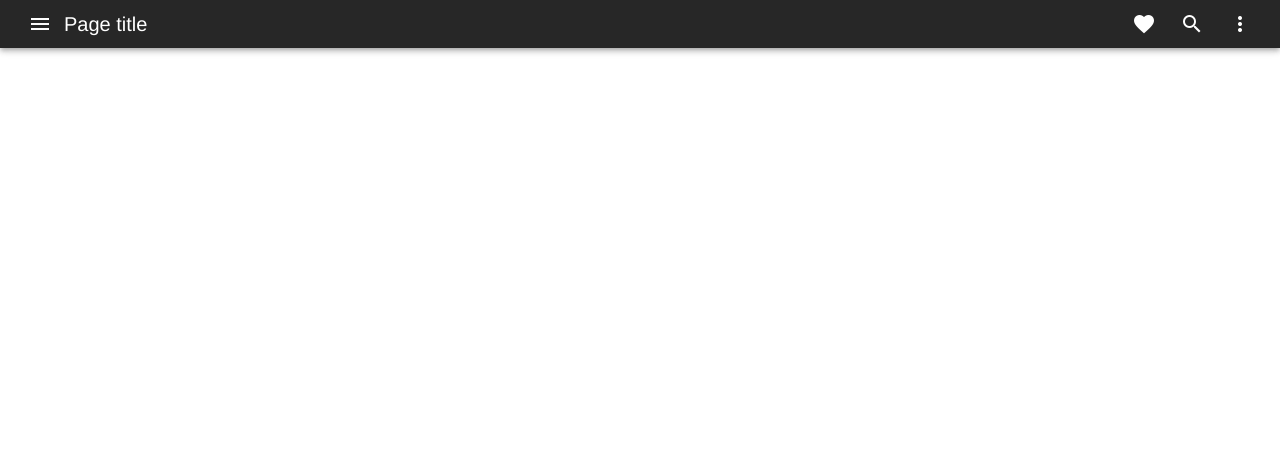
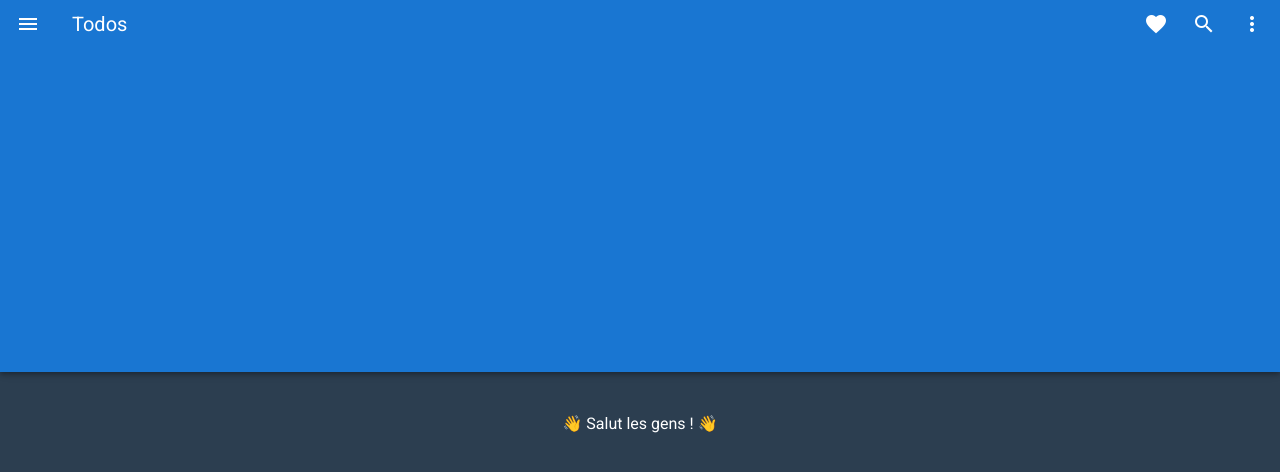
Before and after one commit to gilles-gardet/todo-vue, a Vue app: page / in a window 1280 px wide. Shown: the top 472 px of the page. Built offline with nearby package versions, Linux system fonts and the light colour scheme.

Commit message:
refactor: indent Topbar template

```diff
--- a/public/index.html
+++ b/public/index.html
@@ -11,7 +11,8 @@
 </head>
 <body>
 <noscript>
-      <strong>We're sorry but <%= htmlWebpackPlugin.options.title %> doesn't work properly without JavaScript enabled. Please enable it to continue.</strong>
+    <strong>We're sorry but <%= htmlWebpackPlugin.options.title %> doesn't work properly without JavaScript enabled.
+        Please enable it to continue.</strong>
 </noscript>
 <div id="app"></div>
 <!-- built files will be auto injected -->
--- a/src/App.vue
+++ b/src/App.vue
@@ -1,6 +1,6 @@
 <template>
   <div id="app">
-    <Topbar/>
+    <Topbar msg="Salut les gens !"/>
   </div>
 </template>
 
@@ -17,11 +17,11 @@ export default {
 
 <style>
 #app {
-  font-family: Avenir, Helvetica, Arial, sans-serif;
+  font-family: Roboto, Avenir, Helvetica, Arial, sans-serif;
   -webkit-font-smoothing: antialiased;
   -moz-osx-font-smoothing: grayscale;
   text-align: center;
-  color: #2c3e50;
+  color: white;
   background-color: #2c3e50;
 }
 </style>
--- a/src/components/Topbar.vue
+++ b/src/components/Topbar.vue
@@ -1,12 +1,9 @@
 <template>
   <div>
-    <v-app-bar
-        color="deep-purple accent-4"
-        dense
-        dark
-    >
+    <v-app>
+      <v-app-bar color="primary" dense dark>
         <v-app-bar-nav-icon></v-app-bar-nav-icon>
-      <v-toolbar-title>Page title</v-toolbar-title>
+        <v-toolbar-title>Todos</v-toolbar-title>
         <v-spacer></v-spacer>
         <v-btn icon>
           <v-icon>mdi-heart</v-icon>
@@ -14,33 +11,41 @@
         <v-btn icon>
           <v-icon>mdi-magnify</v-icon>
         </v-btn>
-      <v-menu
-          left
-          bottom
-      >
+        <v-menu left bottom>
           <template v-slot:activator="{ on, attrs }">
-          <v-btn
-              icon
-              v-bind="attrs"
-              v-on="on"
-          >
+            <v-btn icon v-bind="attrs" v-on="on">
               <v-icon>mdi-dots-vertical</v-icon>
             </v-btn>
           </template>
           <v-list>
-          <v-list-item
-              v-for="n in 5"
-              :key="n"
-              @click="() => {}"
-          >
-            <v-list-item-title>Option {{ n }}</v-list-item-title>
+            <v-list-item v-for="n in 5" :key="n" @click="() => {}">
+              <v-list-item-title>
+                Option {{ n }}
+              </v-list-item-title>
             </v-list-item>
           </v-list>
         </v-menu>
       </v-app-bar>
+      <v-main>
+        <div class="text-center pa-10">👋 {{ msg }} 👋</div>
+        <!-- Votre Code ICI -->
+      </v-main>
+    </v-app>
   </div>
 </template>
 
 <script>
-export default {}
+export default {
+  name: 'Topbar',
+  props: {
+    msg: String
+  },
+  data() {
+    return {
+      name: ''
+    };
+  }
+}
 </script>
+
+<style scoped></style>
```
Also changed, not shown: src/components/HelloWorld.vue (deleted, +0 -58 lines). Lines whose indentation alone changed are shown as unchanged.
